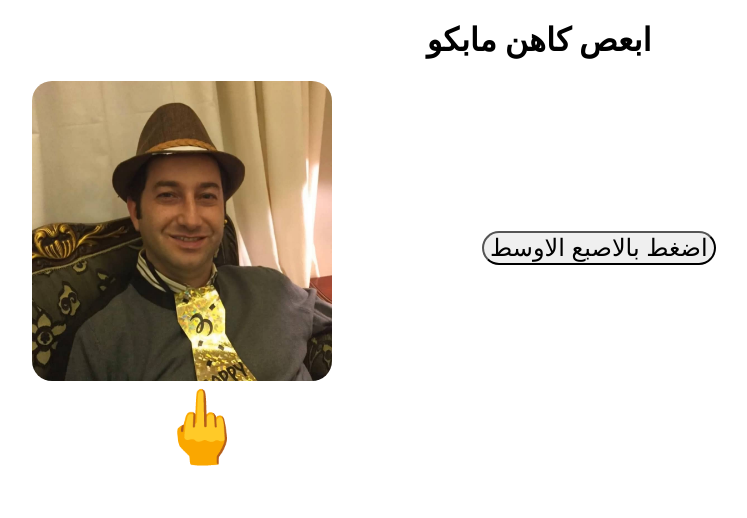
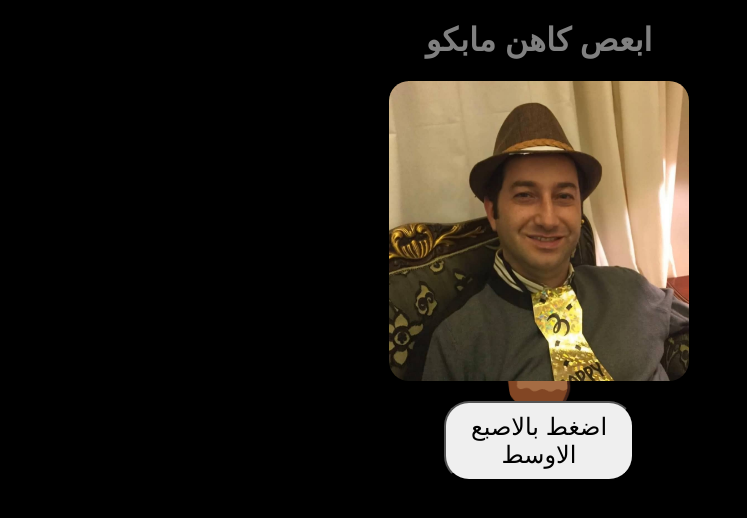
Before and after one commit to 963MAJD963/sami-nami, a plain HTML site: page index.html in a window 1280 px wide. Shown: the whole page, without its empty margins (101-848 px from the left). Drawn offline with Linux system fonts and the light colour scheme.

Commit message:
Add files via upload

```diff
--- a/index.html
+++ b/index.html
@@ -4,53 +4,66 @@
   <meta charset="UTF-8">
   <title>سامي نامي</title>
   <style>
-    body{
-        background-color: white;
-        background-repeat:no-repeat
+    body {
+      background-color: black;
+      font-family: Arial, sans-serif;
+      text-align: center; /* كل العناصر بالنص */
     }
-    h1 { text-align: center; }
+
+    h1 {
+      color: grey;
+    }
+
     img {
+      display: block;
+      margin: 20px auto;
       width: 300px;
       height: 300px;
-      display: flexbox;
       border-radius: 20px;
-      align-items: center;
-      margin-left: 125px ;
+      position: relative;
+      z-index: 1; /* الصورة فوق */
     }
+
     button {
+      display: block;
+      margin: 20px auto;
+      margin-top: 20px;
       border-radius: 25px;
-      position: absolute;
-      margin: 150px;
       cursor: pointer;
       font-size: 24px;
+      width: 190px;
+      padding: 10px;
+      position: relative;
+      z-index: 2; /* الزر فوق الصورة */
     }
-    /* الأنيميشن يشتغل على الـ div بس عند الضغط */
-    button:focus + div {
-      animation: stick 2s ease;
-      animation-iteration-count: 100;
 
+    .finger {
+      font-size: 90px;
+      margin-top: -180px; /* يخلي الإصبع فوق الزر */
+      position: relative;
+      z-index: 0; /* تحت الزر */
     }
-    div {
-      width: 10px;
-      height: 100px;
-      bottom:50px ;
-      font-size: 72px;
-      padding: 0 ;
-      margin: 0 ;
-      margin-left: 250px;
+
+    /* الأنيميشن يشتغل لما الزر ينضغط */
+    button:focus + .finger,
+    button:active + .finger {
+      animation: stick 2s ease infinite;
     }
+
     @keyframes stick {
-      0%  {transform: translate(0px, -20px);}
-      50% { transform: translate(0px, 20px);  }
-      100%  {transform: translate(0px, -20px);}
-
+      0%   { transform: translateY(-40px); }
+      50%  { transform: translateY(40px); }
+      100% { transform: translateY(-40px); }
     }
   </style>
 </head>
 <body>
   <h1>ابعص كاهن مابكو</h1>
-  <img src="normal.jpeg">
-  <button onclick="alert('سامي يقول : ايدك عن طيزي')">اضغط بالاصبع الاوسط</button>
-  <div> 🖕 </div>
+  <img src="normal.jpeg" alt="صورة تجريبية">
+
+  <!-- الزر تحت الصورة -->
+  <button>اضغط بالاصبع الاوسط</button>
+  <!-- الإصبع يجي مباشرة بعد الزر -->
+  <div class="finger">🖕🏾</div>
 </body>
 </html>
```
